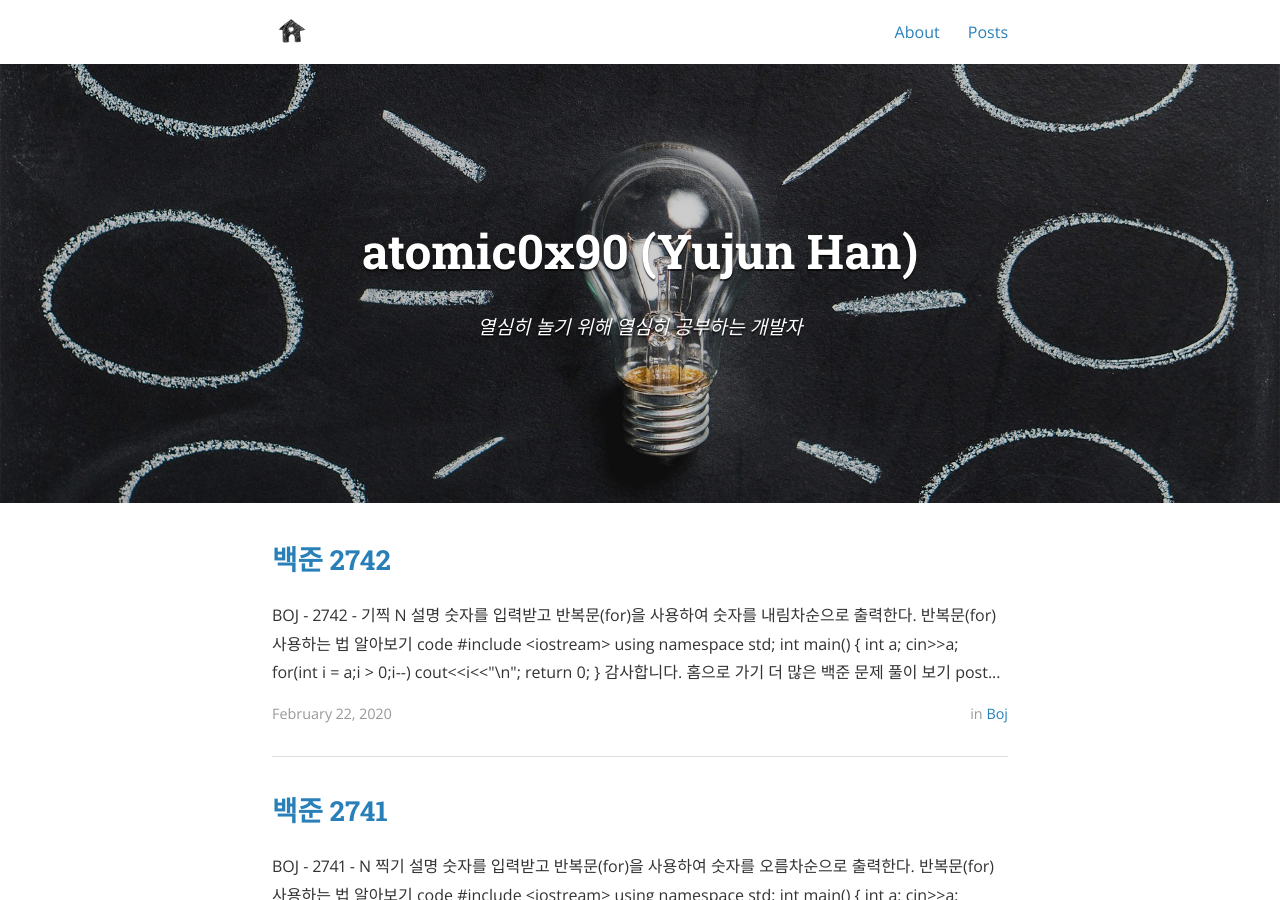
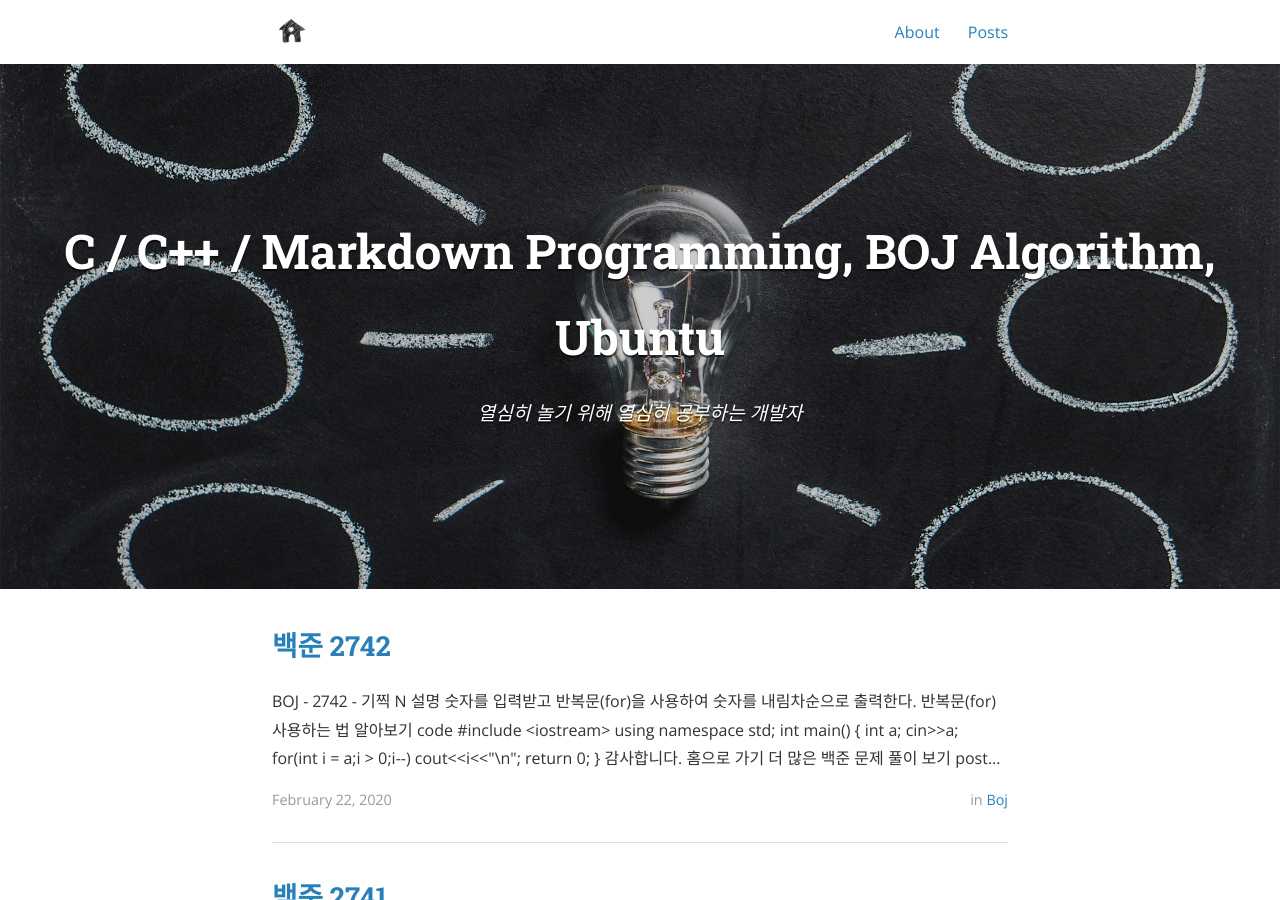
Before and after one commit to atomic0x90/atomic0x90.github.io, a Jekyll site: the page built from index.html, in a window 1280 px wide and 900 px high. Built offline with Jekyll 4.4.1, drawn with Linux system fonts in a browser that asks for light colours; nearby versions of some CDN libraries; the list of posts is cut into pages by our own code; some of the changed text lies outside the part shown.

Commit message:
Test meta title

```diff
--- a/_config.yml
+++ b/_config.yml
@@ -17,7 +17,7 @@ url: "https://atomic0x90.github.io"
 disqus-shortname: atomic0x90
 
 # Site settings
-title: atomic0x90 (Yujun Han)
+title: C / C++ / Markdown Programming, BOJ Algorithm, Ubuntu
 subtitle: "열심히 놀기 위해 열심히 공부하는 개발자"
 email: hanyujun.study@gmail.com
 name: Yujun Han
```
